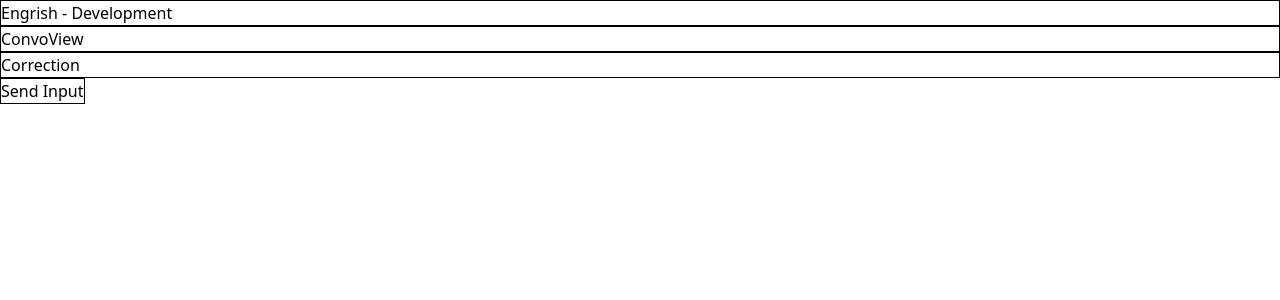
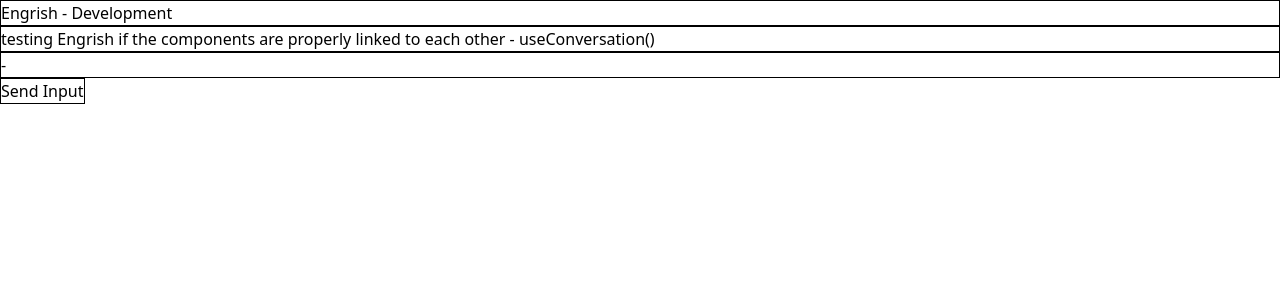
Before and after one commit to bonaktan/Engrish, a Next.js app: page / in a window 1280 px wide. Shown: the top 300 px of the page. Built offline with nearby package versions, Linux system fonts and the light colour scheme.

Commit message:
MAY PROGRESS NA RESEARCH NAMIN YES! (linked the front and backend)

```diff
--- a/src/app/api/receiveUserInput.js
+++ /dev/null
@@ -1,9 +0,0 @@
-import speechToText from "../backend/speechtotext"
-
-export default function receiveUserInput(e) {
-    e.preventDefault()
-    console.log("user input received")
-    // WARN: this simulates an audio input, no audio input is supported as of this moment.
-    const userInput = null
-    speechToText(userInput)
-}
--- a/src/app/backend/grammarChecker.js
+++ b/src/app/backend/grammarChecker.js
@@ -1,7 +1,8 @@
 "use server"
-export default async function grammarChecker(userInput) {
+export default async function grammarChecker(textInput) {
     const sleep = ms => new Promise(r => setTimeout(r, ms));
     console.log("speechToText received - grammarChecker")
-    await sleep(5000)
+    await sleep(5000) // TODO: link this shit to a real grammar checker
     console.log("simulated grammarchecking - grammarChecker")
+    return {type: "grammarFeedback", output: "kunwari correction to ni grammar checker- grammarChecker()"}
 }
--- a/src/app/backend/responseGeneration.js
+++ b/src/app/backend/responseGeneration.js
@@ -4,7 +4,9 @@ import textToSpeech from "@/app/backend/textToSpeech";
 export default async function responseGenerator() {
     const sleep = ms => new Promise(r => setTimeout(r, ms));
     console.log("speechToText received - responseGenerator")
-    await sleep(6000)
+    await sleep(6000) // TODO: link this to an llm
+    const output = "kunwari eto output ng llm, atleast masasabi ko may slight progress yung research namin :3 - responseGenerator"
     console.log("simulated llm generation - responseGenerator")
-    textToSpeech()
+    const audio = await textToSpeech()
+    return {type: "llmGeneration", output: output, audio: audio.audio}
 }
--- a/src/app/backend/speechtotext.js
+++ b/src/app/backend/speechtotext.js
@@ -3,8 +3,12 @@
 import grammarChecker from "@/app/backend/grammarChecker";
 import responseGenerator from "@/app/backend/responseGeneration";
 
-export default async function speechToText(userInput) {
+export default async function speechToText(userInput) { // TODO: refactor to be modular
     console.log("userInput received - speechtotext")
-    grammarChecker()
-    responseGenerator()
+    const textInput = userInput
+    // TODO: implement the stt functionality properly
+    const grammarFeedback = grammarChecker(textInput)
+    const llmGeneration = responseGenerator(textInput)
+
+    return {grammarFeedback: await grammarFeedback, llmGeneration: await llmGeneration}
 }
--- a/src/app/backend/textToSpeech.js
+++ b/src/app/backend/textToSpeech.js
@@ -3,4 +3,5 @@ export default async function textToSpeech() {
     console.log("responseGenerator received - textToSpeech")
     await sleep(3000)
     console.log("simulated tts generation - textToSpeech")
+    return {type: "ttsGeneration", audio: "NO AUDIO YET - textToSpeech()"}
 }
--- /dev/null
+++ b/src/app/frontend/appContext.js
@@ -0,0 +1,23 @@
+"use client";
+import { useState, useReducer } from "react";
+import speechToText from "../backend/speechtotext";
+
+export default function useConversation() {
+    const [convo, dispatch] = useReducer(updateConvo, ["testing Engrish if the components are properly linked to each other - useConversation()"]);
+    const [correction, setCorrection] = useState("-");
+    async function handleAddConvo(e) {
+        e.preventDefault();
+        const userInput = "wala pa kong audio functionality here, kunwari nagsalita ako ng ganto - useConversation()"; // TODO: audio component
+        dispatch(userInput);
+        var { grammarFeedback, llmGeneration } = await speechToText(userInput);
+        console.log(grammarFeedback, llmGeneration);
+        setCorrection(grammarFeedback.output);
+        dispatch(llmGeneration.output);
+        // TODO: play the audio output that llmGeneration.audio gives
+    }
+    return { convo, correction, handleAddConvo, setCorrection };
+}
+
+function updateConvo(convo, action) {
+    return [...convo, action]; // WARN: no data processing is done
+}
--- a/src/app/page.jsx
+++ b/src/app/page.jsx
@@ -3,20 +3,16 @@ import ConversationView from "@/app/ui/ConversationView"
 import CorrectionView from "@/app/ui/CorrectionView"
 import UserControls from "@/app/ui/UserControls"
 import { useState } from "react";
+import useConversation from "./frontend/appContext";
 
 export default function Home() {
-
-
-    function addConvo(item) {
-        updateConvo(convo.concat(item))
-    }
-
+    const {convo, correction, handleAddConvo, setCorrection} = useConversation()
     return (
         <>
             <p>Engrish - Development</p>
-            <ConversationView/>
-            <CorrectionView/>
-            <UserControls />
+            <ConversationView convo={convo} />
+            <CorrectionView correction={correction}/>
+            <UserControls handleAddConvo={handleAddConvo} setCorrection={setCorrection}/>
         </>
     )
 }
--- a/src/app/ui/ConversationView.jsx
+++ b/src/app/ui/ConversationView.jsx
@@ -1,4 +1,12 @@
 import speechToText from "@/app/backend/speechtotext"
-export default function ConversationView() {
-    return <p>ConvoView</p>
+export default function ConversationView({convo}) {
+
+    return (
+        <>
+            {convo.map((message, key) => {
+                console.log(message, key)
+                return <p key={key}>{message}</p>
+            })}
+        </>
+    )
 }
--- a/src/app/ui/CorrectionView.jsx
+++ b/src/app/ui/CorrectionView.jsx
@@ -1,3 +1,3 @@
-export default function CorrectionView() {
-    return <p>Correction</p>
+export default function CorrectionView({correction}) {
+    return <p>{correction}</p>
 }
--- a/src/app/ui/UserControls.jsx
+++ b/src/app/ui/UserControls.jsx
@@ -1,4 +1,3 @@
-import receiveUserInput from "@/app/api/receiveUserInput"
-export default function UserControls() {
-    return <button onClick={receiveUserInput}>Send Input</button>
+export default function UserControls({handleAddConvo}) {
+    return <button onClick={handleAddConvo}>Send Input</button>
 }
```
